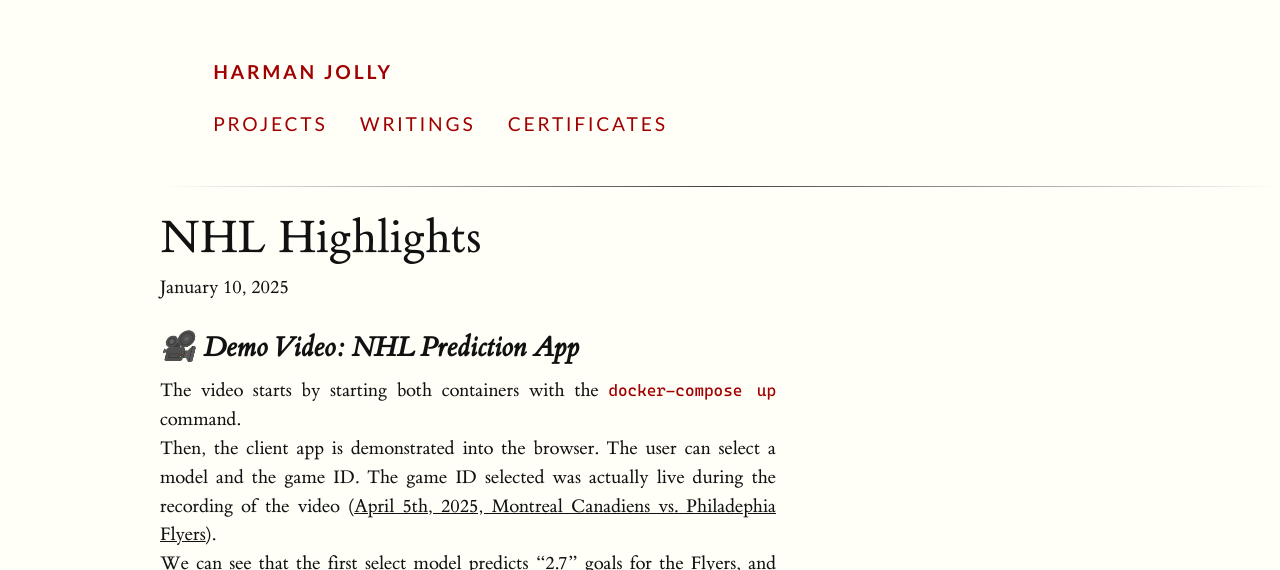
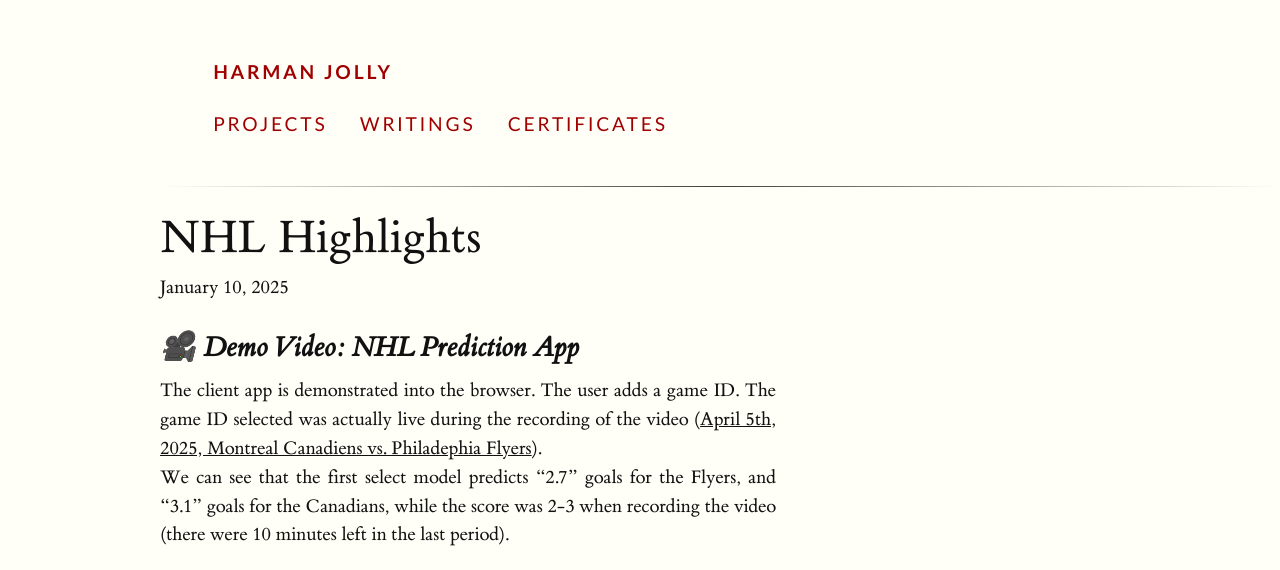
Before and after one commit to coderjolly/coderjolly.github.io, a Jekyll site: the page built from _posts/2025-01-10-NHL-highlights.md, in a window 1280 px wide and 900 px high, cut to the strip 0-570 px from the top of the window. Built offline with Jekyll 4.4.1, drawn with Linux system fonts in a browser that asks for light colours; a style sheet for code colours, icons or effects is not loaded.

```diff
--- a/_posts/2025-01-10-NHL-highlights.md
+++ b/_posts/2025-01-10-NHL-highlights.md
@@ -15,14 +15,13 @@ image_url: ""
 
 
 ## 🎥 Demo Video: NHL Prediction App
-The video starts by starting both containers with the `docker-compose up` command.
-Then, the client app is demonstrated into the browser. The user can select a model and the game ID. The game ID selected was actually live during the recording of the video ([April 5th, 2025, Montreal Canadiens vs. Philadephia Flyers](https://www.nhl.com/gamecenter/mtl-vs-phi/2025/04/05/2024021217)).
+
+The client app is demonstrated into the browser. The user adds a game ID. The game ID selected was actually live during the recording of the video ([April 5th, 2025, Montreal Canadiens vs. Philadephia Flyers](https://www.nhl.com/gamecenter/mtl-vs-phi/2025/04/05/2024021217)).
 We can see that the first select model predicts "2.7" goals for the Flyers, and "3.1" goals for the Canadians, while the score was 2-3 when recording the video (there were 10 minutes left in the last period).
 
 <iframe src="https://drive.google.com/file/d/11Z9Dw3AwkNmQ5LknK-qlmpshpDs4FS_k/preview"
         width="700" height="394"
-        allow="autoplay"
-        style="display: block; margin: 20px auto;">
+        allow="autoplay">
 </iframe>
 
 
```
Also changed, not shown: _posts/2025-01-09-NHL-milestone3.md (+3 -2 lines).
